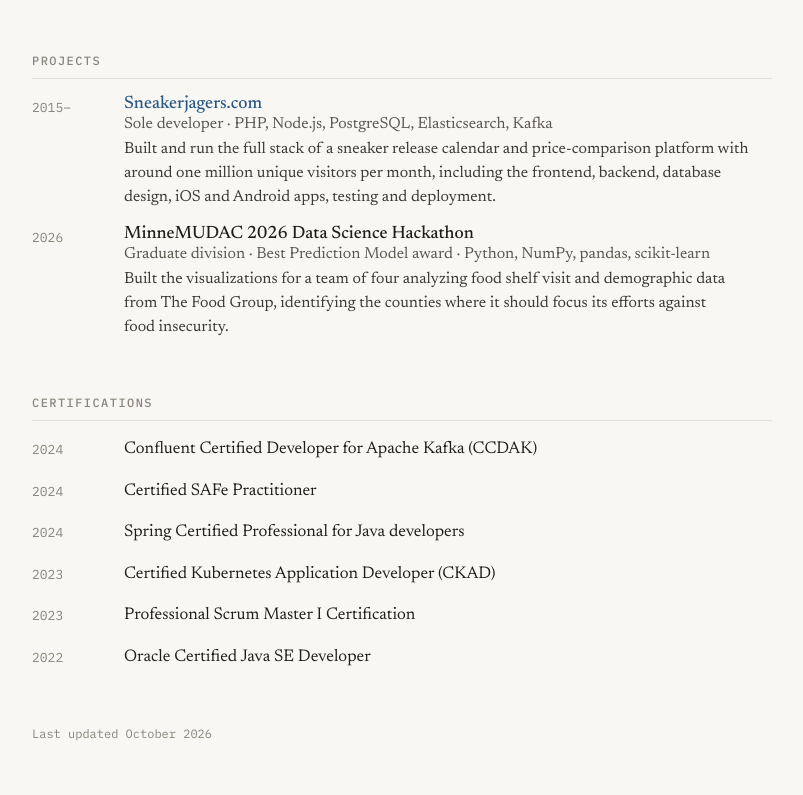
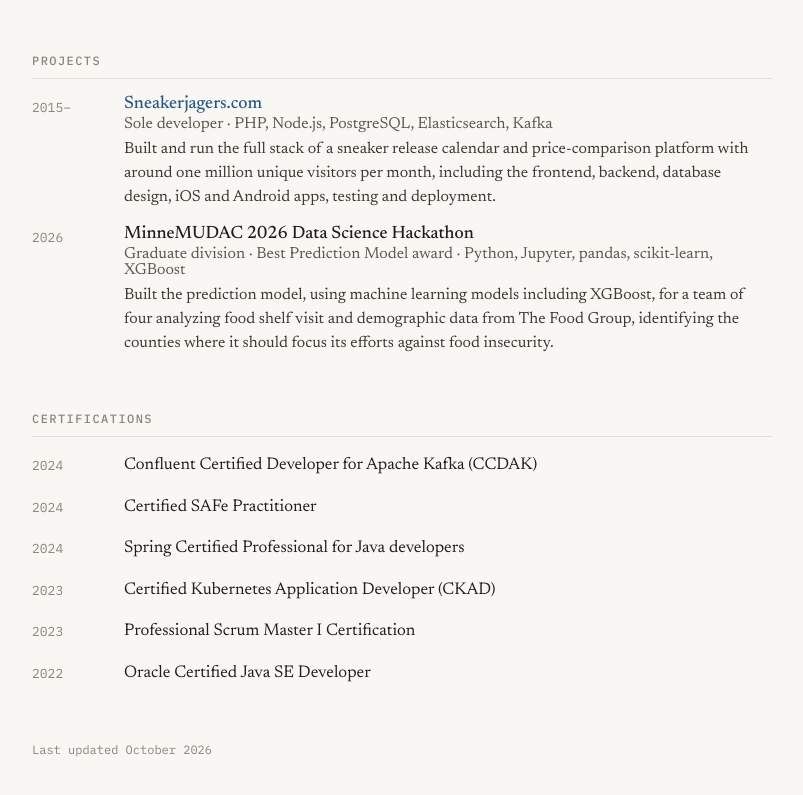
Before and after one commit to martenweijer/martenweijer.github.io, a plain HTML site: page index.html in a window 1280 px wide. Shown: the part 1594-2389 px from the top of the page, without its empty margins (376-1179 px from the left). Drawn offline with Linux system fonts and the light colour scheme.

Commit message:
MinneMUDAC 2026

```diff
--- a/index.html
+++ b/index.html
@@ -129,8 +129,8 @@
             <span class="years">2026</span>
             <div class="entry">
               <h3>MinneMUDAC 2026 Data Science Hackathon</h3>
-              <p class="place">Graduate division · Best Prediction Model award · Python, NumPy, pandas, scikit-learn</p>
-              <p class="description">Built the visualizations for a team of four analyzing food shelf visit and demographic data from The Food Group, identifying the counties where it should focus its efforts against food insecurity.</p>
+              <p class="place">Graduate division · Best Prediction Model award · Python, Jupyter, pandas, scikit-learn, XGBoost</p>
+              <p class="description">Built the prediction model, using machine learning models including XGBoost, for a team of four analyzing food shelf visit and demographic data from The Food Group, identifying the counties where it should focus its efforts against food insecurity.</p>
             </div>
           </li>
         </ul>
```
Also changed, not shown: 1 other file.
